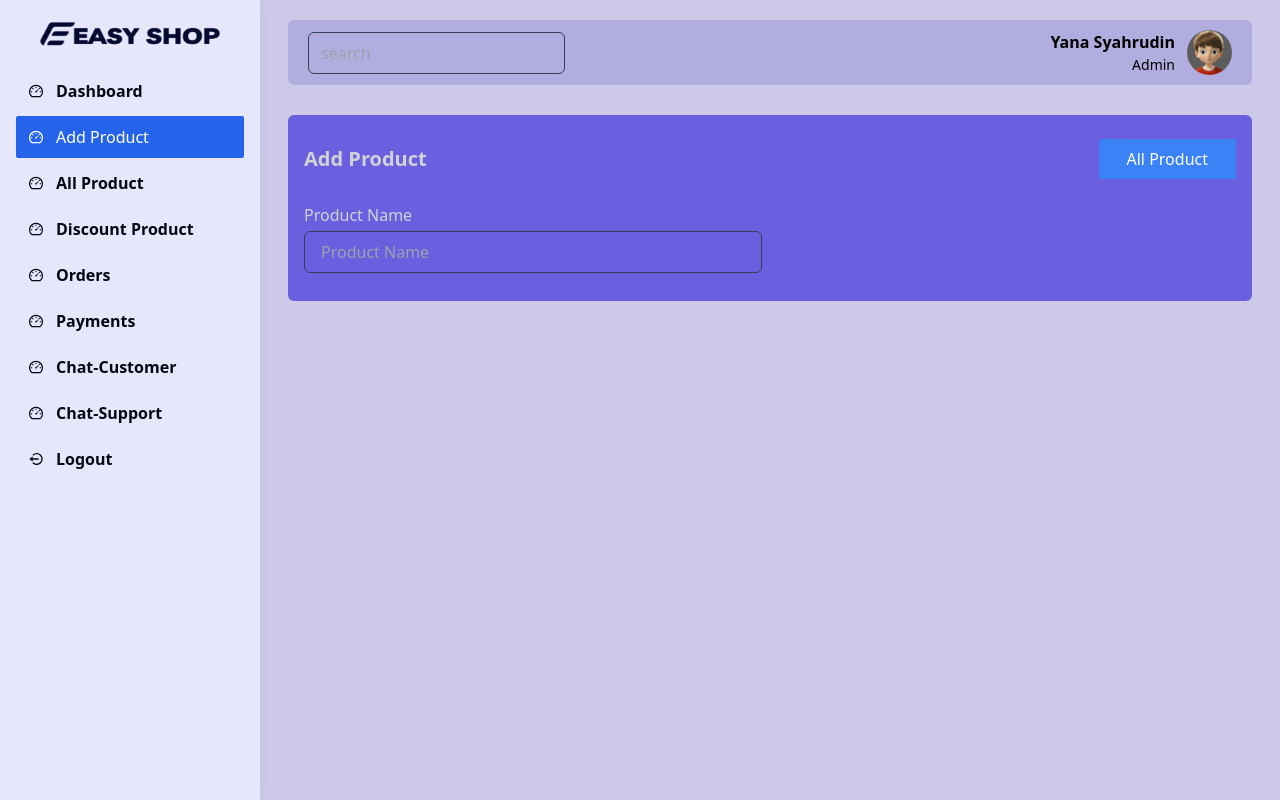
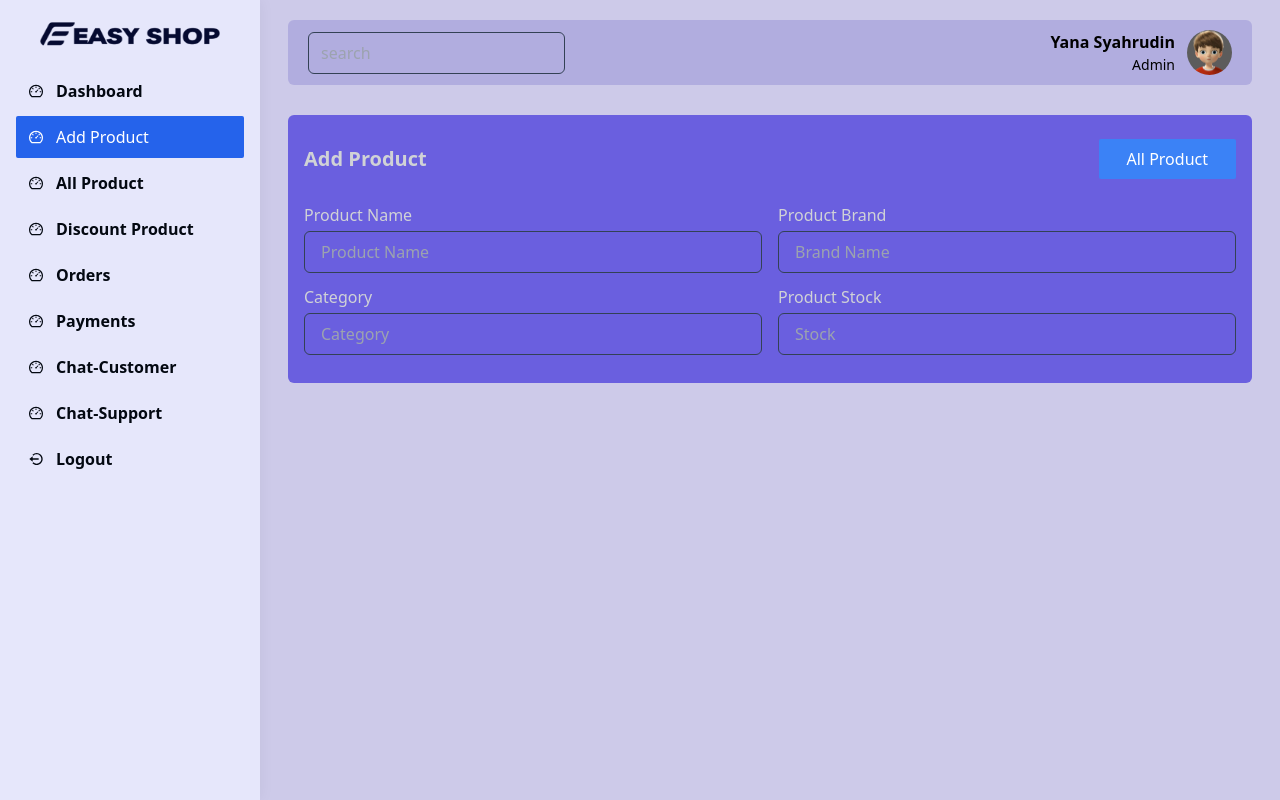
Before and after one commit to yanasyahrudin/ecomm-easyshop-dboard, a React (Create React App) app: page /seller/dashboard/add-product in a window 1280 px wide. Built offline with nearby package versions, Linux system fonts and the light colour scheme.

Commit message:
add product page design part 3

```diff
--- a/src/views/seller/AddProduct.jsx
+++ b/src/views/seller/AddProduct.jsx
@@ -1,43 +1,155 @@
-import React, { useState } from 'react';
-import { Link } from 'react-router-dom';
+/** @format */
+
+import React, { useState } from "react";
+import { Link } from "react-router-dom";
 
 const AddProduct = () => {
+  const categorys = [
+    {
+      id: 1,
+      name: "Sports",
+    },
+    {
+      id: 2,
+      name: "Tshirt",
+    },
+    {
+      id: 3,
+      name: "Mobile",
+    },
+    {
+      id: 4,
+      name: "Computer",
+    },
+    {
+      id: 5,
+      name: "Watch",
+    },
+    {
+      id: 6,
+      name: "Pant",
+    },
+  ];
 
-    const [state, setState]=useState({
-        name: '',
-        description: '',
-        discount: '',
-        price: '',
-        brand: '',
-        stock: ''
-    })
+  const [state, setState] = useState({
+    name: "",
+    description: "",
+    discount: "",
+    price: "",
+    brand: "",
+    stock: "",
+  });
 
   const inputHandle = (e) => {
     setState({
       ...state,
-            [e.target.name]: e.target.value
-        })
+      [e.target.name]: e.target.value,
+    });
+  };
+
+  const [cateShow, setCateShow] = useState(false);
+  const [category, setCategory] = useState("");
+  const [allCategory, setAllCategory] = useState([]);
+  const [searchValue, setSearchValue] = useState("");
+
+  const categorySearch = (e)=>{
+    const value = e.target.value
   }
 
-
   return (
-        <div className='px-2 lg:px-7 pt-5'>
-            <div className='w-full p-4 bg-[#6a5fdf] rounded-md'>
-                <div className='flex justify-between items-center pb-4'>
-                    <h1 className='text-[#d0d2d6] text-xl font-semibold'>Add Product</h1>
-                    <Link className='bg-blue-500 hover:shadow-blue-500/50 hover:shadow-lg text-white rounded-sm px-7 py-2 my-2'>All Product</Link>
+    <div className="px-2 lg:px-7 pt-5">
+      <div className="w-full p-4 bg-[#6a5fdf] rounded-md">
+        <div className="flex justify-between items-center pb-4">
+          <h1 className="text-[#d0d2d6] text-xl font-semibold">Add Product</h1>
+          <Link className="bg-blue-500 hover:shadow-blue-500/50 hover:shadow-lg text-white rounded-sm px-7 py-2 my-2">
+            All Product
+          </Link>
         </div>
 
-
         <div>
-                    <form >
-                        <div className='flex flex-col mb-3 md:flex-row gap-4 w-full text-[#d0d2d6]'>
-                            <div className='flex flex-col w-full gap-1'>
+          <form>
+            <div className="flex flex-col mb-3 md:flex-row gap-4 w-full text-[#d0d2d6]">
+              <div className="flex flex-col w-full gap-1">
                 <label htmlFor="name">Product Name</label>
-                                <input className='px-4 py-2 focus:border-indigo-500 outline-none bg-[#6a5fdf] border border-slate-700 rounded-md text-[#d0d2d6]' onChange={inputHandle} value={state.name} type="text" name='name' id='name' placeholder='Product Name'/>
+                <input
+                  className="px-4 py-2 focus:border-indigo-500 outline-none bg-[#6a5fdf] border border-slate-700 rounded-md text-[#d0d2d6]"
+                  onChange={inputHandle}
+                  value={state.name}
+                  type="text"
+                  name="name"
+                  id="name"
+                  placeholder="Product Name"
+                />
               </div>
 
-                            <div className='flex flex-col w-full gap-1'></div>
+              <div className="flex flex-col w-full gap-1">
+                <label htmlFor="brand">Product Brand</label>
+                <input
+                  className="px-4 py-2 focus:border-indigo-500 outline-none bg-[#6a5fdf] border border-slate-700 rounded-md text-[#d0d2d6]"
+                  onChange={inputHandle}
+                  value={state.brand}
+                  type="text"
+                  name="brand"
+                  id="brand"
+                  placeholder="Brand Name"
+                />
+              </div>
+            </div>
+
+            <div className="flex flex-col mb-3 md:flex-row gap-4 w-full text-[#d0d2d6]">
+              <div className="flex flex-col w-full gap-1 relative">
+                <label htmlFor="category">Category</label>
+                <input
+                readOnly
+                  onClick={() => setCateShow(!cateShow)}
+                  className="px-4 py-2 focus:border-indigo-500 outline-none bg-[#6a5fdf] border border-slate-700 rounded-md text-[#d0d2d6]"
+                  onChange={inputHandle}
+                  value={category}
+                  type="text"
+                  id="category"
+                  placeholder="Category"
+                />
+                <div
+                  className={`absolute top-[101%] bg-[#475569] w-full transition-all ${
+                    cateShow ? "scale-100" : "scale-0"
+                  }`}
+                >
+                  <div className="w-full px-4 py-2 fixed">
+                    <input
+                    onChange={categorySearch}
+                      className="px-3 py-1 w-full focus:border-indigo-500 outline-none bg-transparent border border-slate-700 rounded-md text-[#d0d2d6]  overflow-hidden"
+
+                      type="text"
+                      placeholder="search"
+                    />
+                  </div>
+
+                <div className="pt-14"></div>
+                <div className="flex justify-start items-start flex-col h-[200px] overflow-x-scroll">
+                  {
+                  allCategory.map((c, i) => <span onClick={() => {
+                        setCateShow(false);
+                        setCategory(c.name);
+                        setSearchValue("");
+                        setAllCategory(categorys);
+                      }}> {c.name}</span>)
+                      }
+                </div>
+                </div>
+              </div>
+
+              <div className="flex flex-col w-full gap-1">
+                <label htmlFor="stock">Product Stock</label>
+                <input
+                  className="px-4 py-2 focus:border-indigo-500 outline-none bg-[#6a5fdf] border border-slate-700 rounded-md text-[#d0d2d6]"
+                  onChange={inputHandle}
+                  value={state.stock}
+                  type="text"
+                  name="stock"
+                  id="stock"
+                  placeholder="Stock"
+                />
+              </div>
             </div>
           </form>
         </div>
```
Lines whose indentation alone changed are shown as unchanged.
